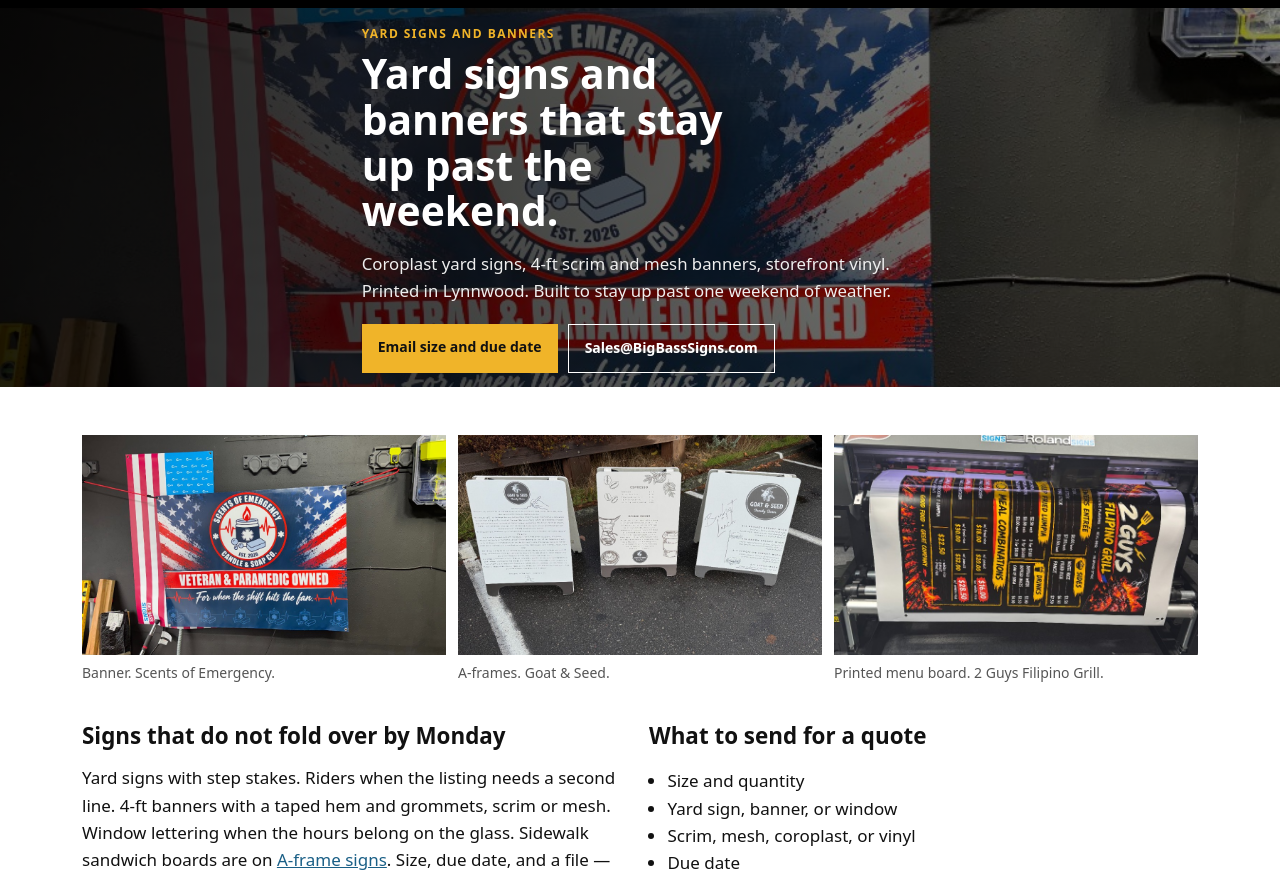
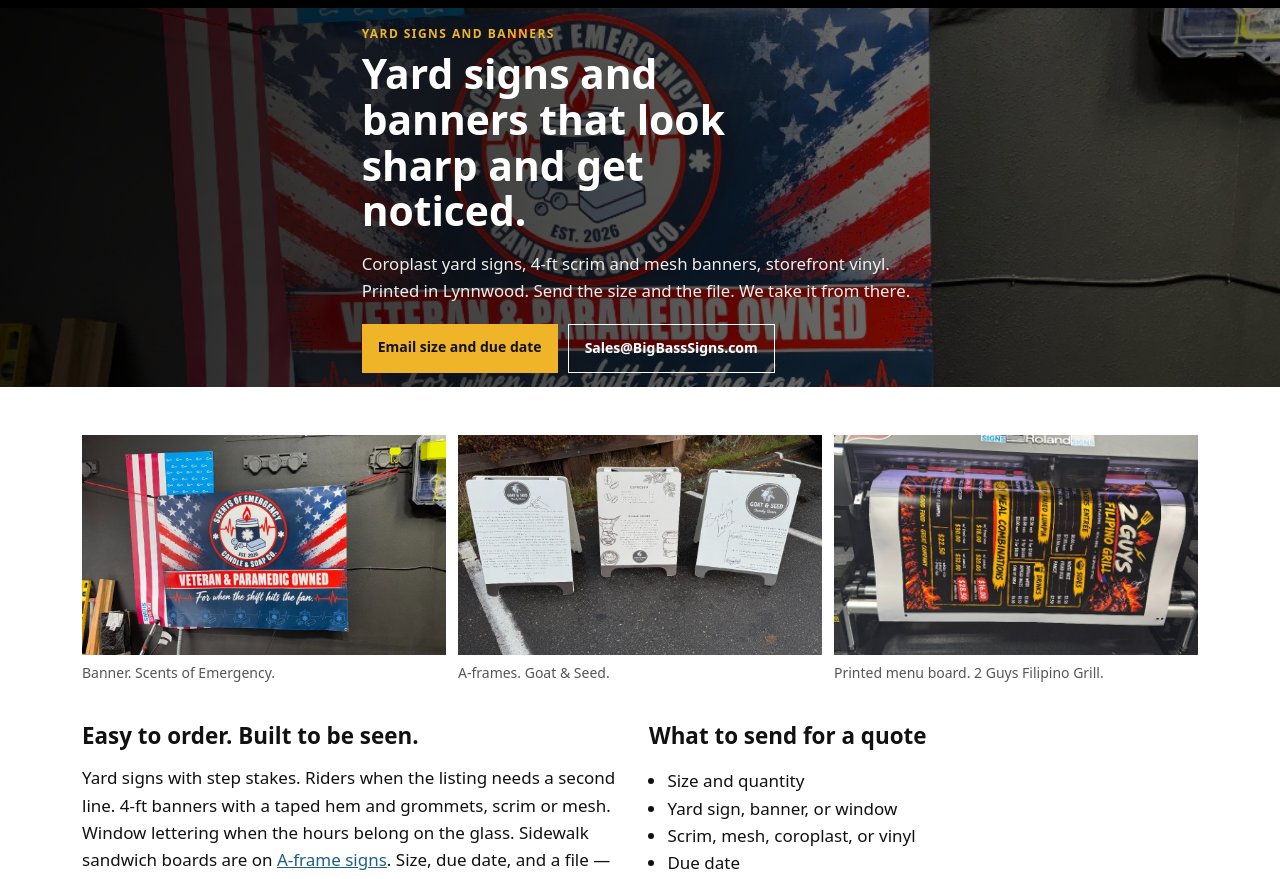
Before and after one commit to BigBassSigns/bigbasssigns-site, a plain HTML site: page business/index.html in a window 1280 px wide. Shown: the part 68-947 px from the top of the page. Drawn offline with Linux system fonts and the light colour scheme.

Commit message:
Rewrite business hub opener around look and ease

```diff
--- a/business/index.html
+++ b/business/index.html
@@ -73,8 +73,8 @@
 <img class="hero-img" src="/photos/Banner.Scentsofemergency.jpeg" alt="" width="1024" height="768" decoding="async">
 <div class="wrap">
 <div class="kicker">Yard signs and banners</div>
-<h1>Yard signs and banners that stay up past the weekend.</h1>
-<p>Coroplast yard signs, 4-ft scrim and mesh banners, storefront vinyl. Printed in Lynnwood. Built to stay up past one weekend of weather.</p>
+<h1>Yard signs and banners that look sharp and get noticed.</h1>
+<p>Coroplast yard signs, 4-ft scrim and mesh banners, storefront vinyl. Printed in Lynnwood. Send the size and the file. We take it from there.</p>
 <div class="actions"><a class="btn btn-gold" href="/contact">Email size and due date</a>
 <a class="btn btn-ghost" href="mailto:Sales@BigBassSigns.com">Sales@BigBassSigns.com</a></div>
 </div></div>
@@ -101,7 +101,7 @@
 </div>
 <div class="grid cols">
 <div class="prose">
-<h2>Signs that do not fold over by Monday</h2>
+<h2>Easy to order. Built to be seen.</h2>
 <p>Yard signs with step stakes. Riders when the listing needs a second line. 4-ft banners with a taped hem and grommets, scrim or mesh. Window lettering when the hours belong on the glass. Sidewalk sandwich boards are on <a href="/business/a-frame-signs">A-frame signs</a>. Size, due date, and a file — that is the whole brief.</p>
 <p>Notice of Application boards and OSHA headers live under <a href="/construction">construction signs</a>.</p>
 </div>
```
